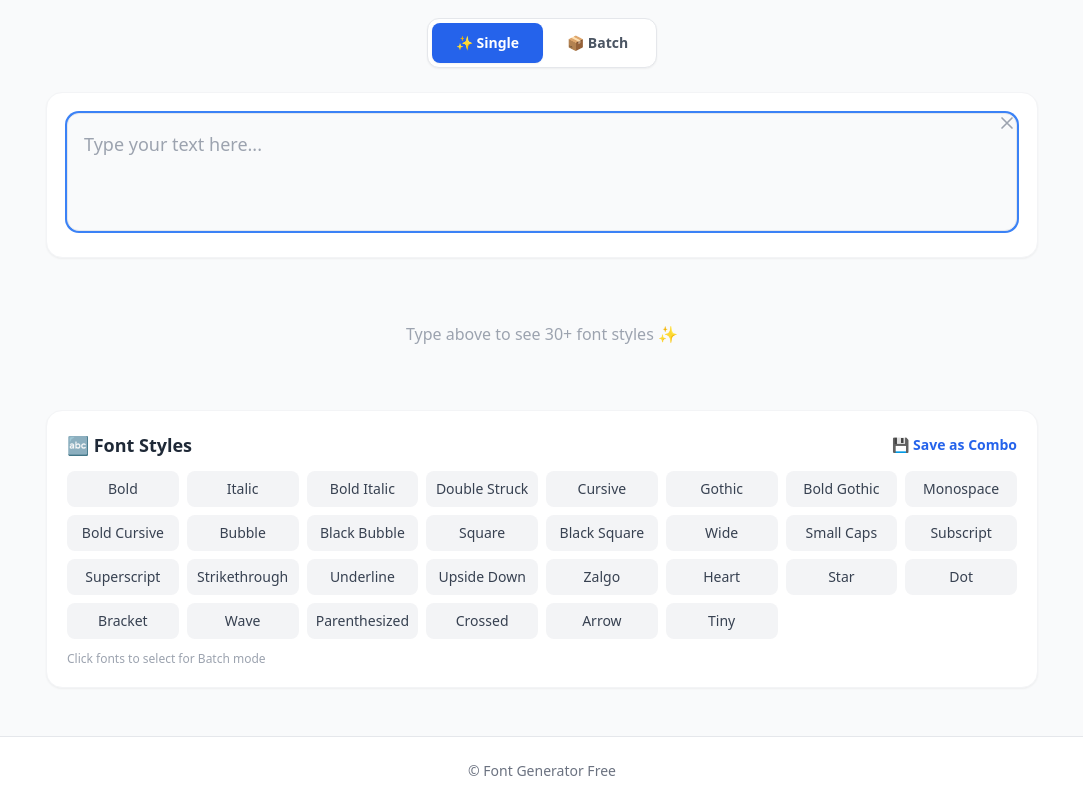
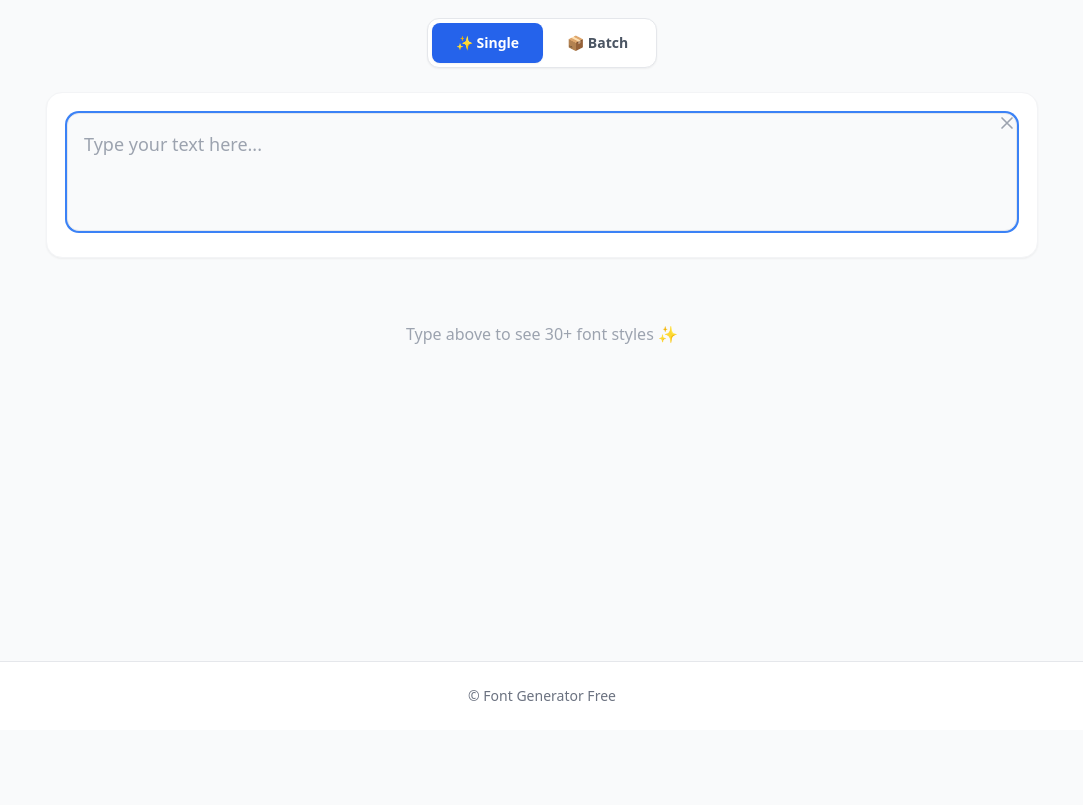
Before and after one commit to hebiwu007/font-generator-free, a plain HTML site: page index.html in a window 1280 px wide. Shown: the part 70-875 px from the top of the page, without its empty margins (98-1181 px from the left). After the commit the page ends 800 px from the top, so only its background shows below. Drawn offline with nearby package versions, Linux system fonts and the light colour scheme.

Commit message:
fix: 移动 Font Styles 到 Batch 模式也可以看到

```diff
--- a/index.html
+++ b/index.html
@@ -342,18 +342,7 @@ if (typeof fontNames === 'undefined') {
                 </div>
             </div>
 
-            <!-- Font Styles -->
-            <div class="bg-white p-5 rounded-2xl shadow-sm border border-gray-100 mb-6">
-                <div class="flex justify-between items-center mb-3">
-                    <h3 class="text-lg font-bold">🔤 Font Styles</h3>
-                    <button onclick="saveCombo()" class="text-sm text-blue-600 font-semibold hover:text-blue-700">💾 Save as Combo</button>
-                </div>
-                <div id="font-grid" class="grid grid-cols-4 md:grid-cols-6 lg:grid-cols-8 gap-2 mb-3"></div>
-                <p class="text-xs text-gray-400">Click fonts to select for Batch mode</p>
-            </div>
-        </div>
-
-        <!-- ==================== BATCH MODE ==================== -->
+            <!-- ==================== BATCH MODE ==================== -->
         <div id="section-batch" class="hidden">
             <!-- Input Area -->
             <div class="bg-white p-5 rounded-2xl shadow-sm border border-gray-100 mb-6">
```
